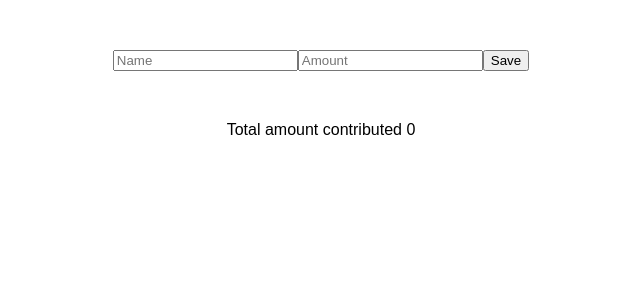
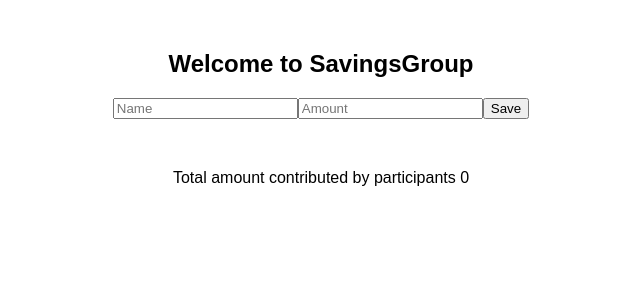
Before and after one commit to gudchyld/SavingsGroup, a React (Vite) app: page / in a window 1280 px wide. Shown: the top 300 px of the page, without its empty margins (319-959 px from the left). Built offline with nearby package versions, Linux system fonts and the light colour scheme.

Commit message:
updated title

```diff
--- a/src/Invoice.jsx
+++ b/src/Invoice.jsx
@@ -8,7 +8,6 @@ export default function Invoice() {
     amount: ""
   });
 
-  console.log(data);
 
   const [dataBank, setDataBank] = useState([]); //This is the databank
   //console.log(dataBank);
@@ -40,6 +39,8 @@ export default function Invoice() {
 
   return (
     <div className="invoice">
+
+      <h2>Welcome to SavingsGroup</h2>
       <form>
         <input
           type="text"
@@ -61,7 +62,7 @@ export default function Invoice() {
       <div className="invoice--table">{tableElements}</div>
 
       <div className="invoice--total">
-        <p>Total amount contributed {totalAmount}</p>
+        <p>Total amount contributed by participants {totalAmount}</p>
       </div>
     </div>
   );
--- a/vite.config.js
+++ b/vite.config.js
@@ -3,5 +3,6 @@ import react from '@vitejs/plugin-react'
 
 // https://vitejs.dev/config/
 export default defineConfig({
+  base: '/SavingsGroup/',
   plugins: [react()]
 })
```
Also changed, not shown: src/favicon.svg (deleted), src/logo.svg (deleted).
